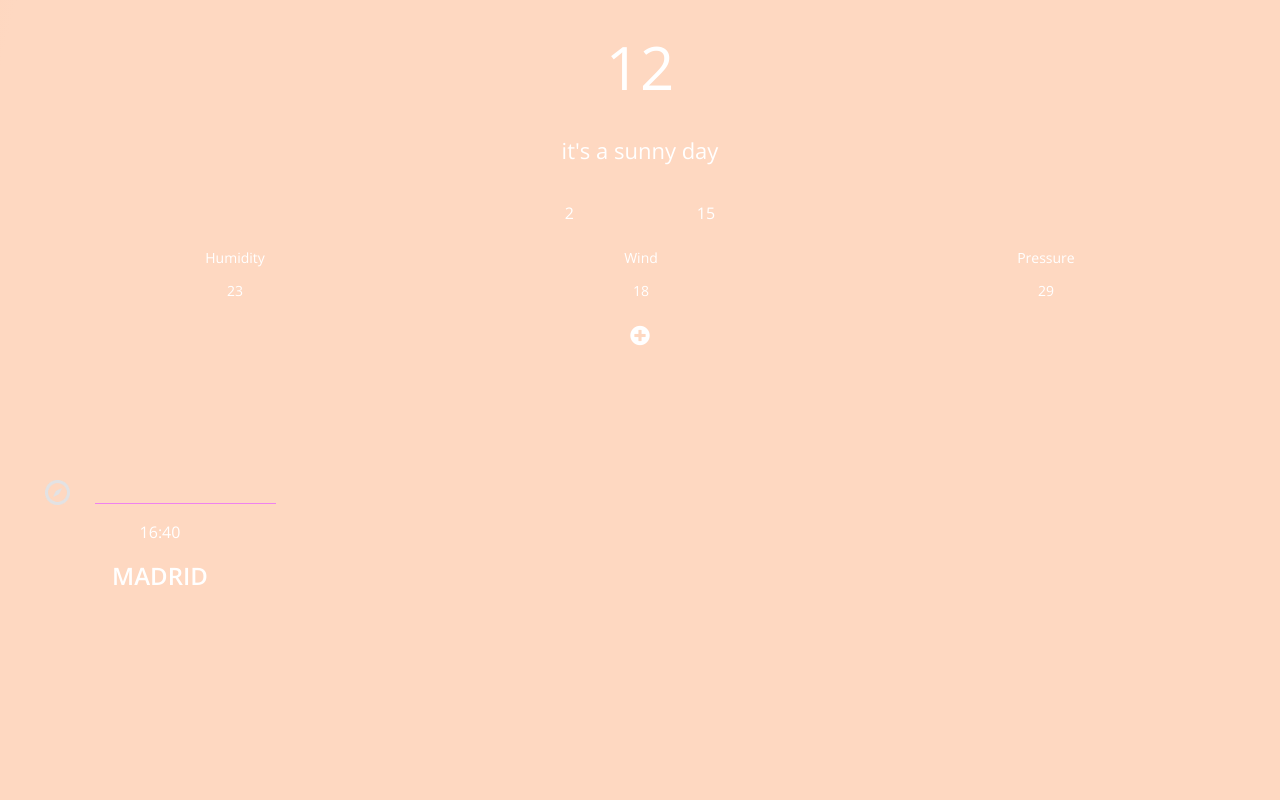
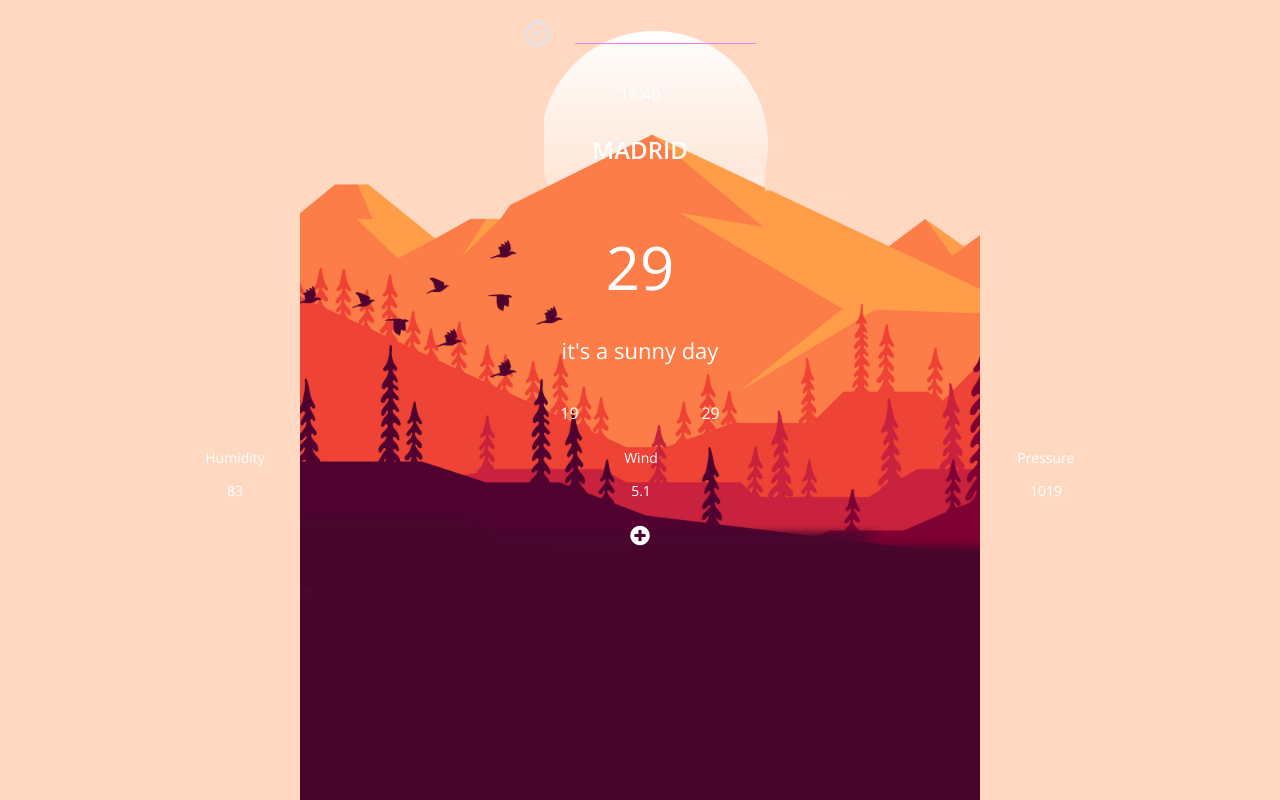
Before and after one commit to alteapin/easly-s4-chaman, a React (Create React App) app: page / in a window 1280 px wide. Built offline with nearby package versions, Linux system fonts and the light colour scheme.

Commit message:
add pros in daily

```diff
--- a/src/components/App/App.scss
+++ b/src/components/App/App.scss
@@ -26,6 +26,9 @@
     bottom: 0;
     left: 0;
     z-index: 1;
-    width: 320px;
-    height: 320px;
+    width: 100%;
+    height: 100%;
+    background-repeat: no-repeat;
+    background-size: contain;
+    background-position: bottom;
 }
--- a/src/components/App/index.js
+++ b/src/components/App/index.js
@@ -13,18 +13,24 @@ class App extends Component {
     }
   }
 
+
+
+
   render() {
     const BgImage = {
       backgroundImage: `url(${sun})`
     };
-    const {ResponseApi}=this.state;
+
+    const {ResponseApi}=this.state.Endpoint;
     return (
       <div className="App">
-        <div style={BgImage} className="bg-image">
+        <div style={BgImage} className='bg-image'>
         <Header />
+        <Daily
+        dataWeather={ResponseApi}/>
 
         </div>
-        <Daily/>
+
       </div>
     );
   }
--- a/src/components/Daily/index.js
+++ b/src/components/Daily/index.js
@@ -6,10 +6,16 @@ import "./Daily.scss";
 
 class Daily extends Component {
   render() {
+    const { dataWeather } = this.props;
+    console.log(dataWeather.wind);
+
     return (
       <div className="container__daily">
-        <MainInfo />
-        <PlusInfo />
+        <MainInfo
+        mainData={dataWeather.main} />
+        <PlusInfo
+        mainData={dataWeather.main}
+        windData={dataWeather.wind} />
         <ButtonDetail />
       </div>
     );
--- a/src/components/Degrees/index.js
+++ b/src/components/Degrees/index.js
@@ -1,10 +1,16 @@
 import React, { Component } from "react";
 import "./Degrees.scss";
+import PropTypes from "prop-types";
 
 class Degree extends Component {
   render() {
-    return <div className="container__Degree"> 12</div>;
+    const{temp}=this.props
+    return <div className="container__Degree"> {Math.round(temp)}</div>;
   }
 }
 
+Degree.propTypes = {
+  temp: PropTypes.number
+};
+
 export default Degree;
--- a/src/components/LocationFinder/index.js
+++ b/src/components/LocationFinder/index.js
@@ -9,7 +9,7 @@ class LocationFinder extends Component {
             <div className="location-finder">
                 <img className="location-icon" src={compass} alt="compass"/>
                 <form>
-                    <label for="location">
+                    <label htmlFor="location">
                         <input className="location-finder_input" type="text" name="location" />
                     </label>
                 </form>
--- a/src/components/MainInfo/index.js
+++ b/src/components/MainInfo/index.js
@@ -1,21 +1,21 @@
-import React, { Component } from 'react';
-import Sentence from '../Sentence';
-import Degrees from '../Degrees';
-import MaxMinTemperature from '../MaxMinTemperature';
-import './MainInfo.scss';
+import React, { Component } from "react";
+import Sentence from "../Sentence";
+import Degrees from "../Degrees";
+import MaxMinTemperature from "../MaxMinTemperature";
+import "./MainInfo.scss";
 
 class MainInfo extends Component {
+  render() {
+    const { temp, temp_min, temp_max } = this.props.mainData;
 
-    render() {
-
-
-        return (
-        <div className='container__mainInfo-daily'>
-        <Degrees/>
-        <Sentence/>
-        <MaxMinTemperature/>
-        </div> );
-    }
+    return (
+      <div className="container__mainInfo-daily">
+        <Degrees temp={temp} />
+        <Sentence />
+        <MaxMinTemperature temp_min={temp_min} temp_max={temp_max} />
+      </div>
+    );
+  }
 }
 
 export default MainInfo;
--- a/src/components/MaxMinTemperature/index.js
+++ b/src/components/MaxMinTemperature/index.js
@@ -3,10 +3,11 @@ import "./MaxMinTemperature.scss";
 
 class MaxMinTemperature extends Component {
   render() {
+    const{temp_min, temp_max}=this.props;
     return (
       <div className="container__maxMinTemperature">
-        <div className="minTemperature">2</div>
-        <div className="maxTemperature">15</div>
+        <div className="minTemperature">{Math.round(temp_min)}</div>
+        <div className="maxTemperature">{Math.round(temp_max)}</div>
       </div>
     );
   }
--- a/src/components/PlusInfo/index.js
+++ b/src/components/PlusInfo/index.js
@@ -1,25 +1,37 @@
-import React, { Component } from "react";
-import "./PlusInfo.scss";
+import React, { Component } from 'react';
+import PropTypes from "prop-types";
+import './PlusInfo.scss';
 
 class PlusInfo extends Component {
   render() {
+
+    const{humidity, pressure, }=this.props.mainData;
+    const{speed}=this.props.windData;
+
+
     return (
-      <div className="container__plusInfo-daily">
-        <div className="plusInfo-humidity">
-          <p className="plusInfo-humidity-title plus"> Humidity</p>
-          <p className="plusInfo-humidity-data data"> 23</p>
+      <div className='container__plusInfo-daily'>
+        <div className='plusInfo-humidity'>
+          <p className='plusInfo-humidity-title plus'> Humidity</p>
+          <p className='plusInfo-humidity-data data'> {humidity?humidity:'---'}</p>
         </div>
-        <div className="plusInfo-wind">
-          <p className="plusInfo-wind-title plus"> Wind</p>
-          <p className="plusInfo-wind-data data"> 18</p>
+        <div className='plusInfo-wind'>
+          <p className='plusInfo-wind-title plus'> Wind</p>
+          <p className='plusInfo-wind-data data'> {speed?speed:'---'}</p>
         </div>
-        <div className="plusInfo-pressure">
-          <p className="plusInfo-pressure-title plus"> Pressure</p>
-          <p className="plusInfo-pressure-data data"> 29</p>
+        <div className='plusInfo-pressure'>
+          <p className='plusInfo-pressure-title plus'> Pressure</p>
+          <p className='plusInfo-pressure-data data'> {pressure?pressure:'---'}</p>
         </div>
       </div>
     );
   }
 }
 
+PlusInfo.propTypes = {
+  humidity: PropTypes.number,
+  wind: PropTypes.number,
+  pressure: PropTypes.number
+};
+
 export default PlusInfo;
--- a/src/weather.js
+++ b/src/weather.js
@@ -6,7 +6,7 @@ const ResponseApi =
     {"lon":145.77,"lat":-16.92},
     "weather":[{"id":803,"main":"Clouds","description":"broken clouds","icon":"04n"}],
     "base":"cmc stations",
-    "main":{"temp":293.25,"pressure":1019,"humidity":83,"temp_min":289.82,"temp_max":295.37},
+    "main":{"temp":29.25,"pressure":1019,"humidity":83,"temp_min":18.82,"temp_max":29.37},
     "wind":{"speed":5.1,"deg":150},
     "clouds":{"all":75},
     "rain":{"3h":3},
```
